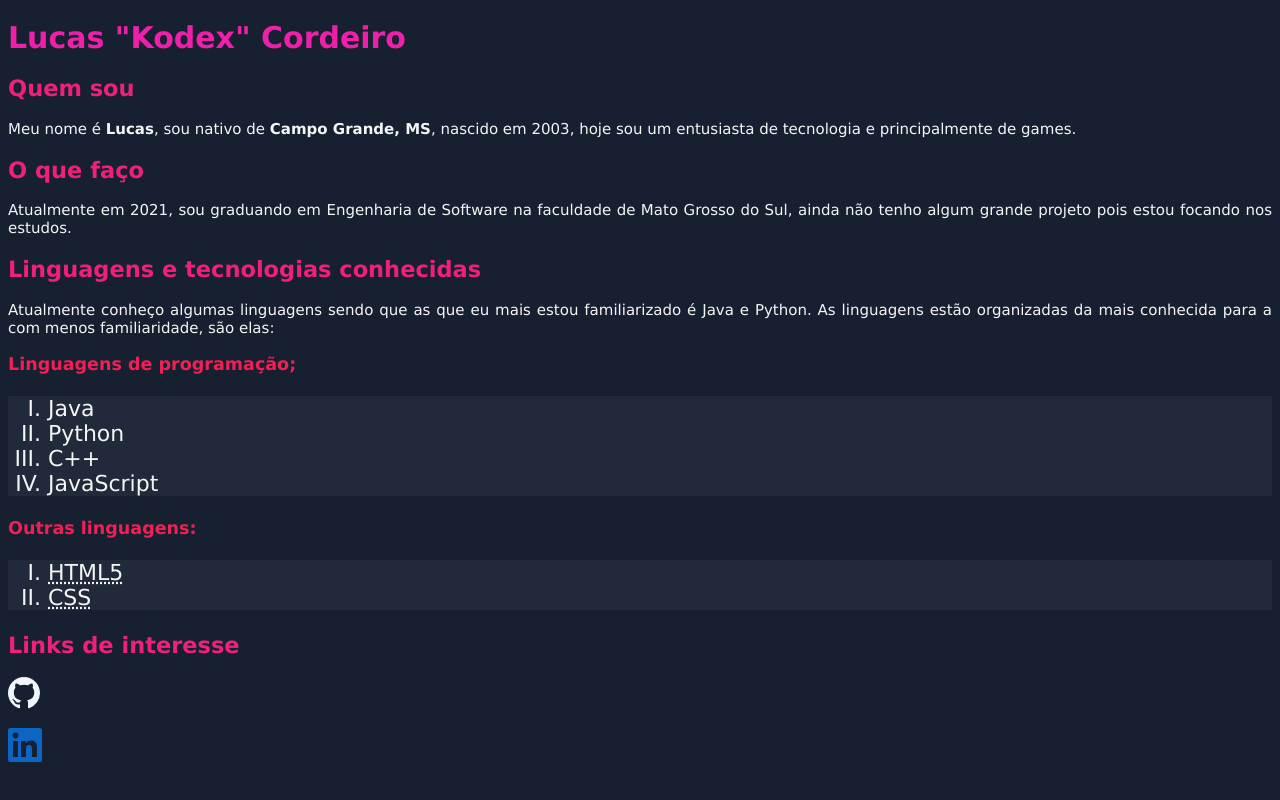
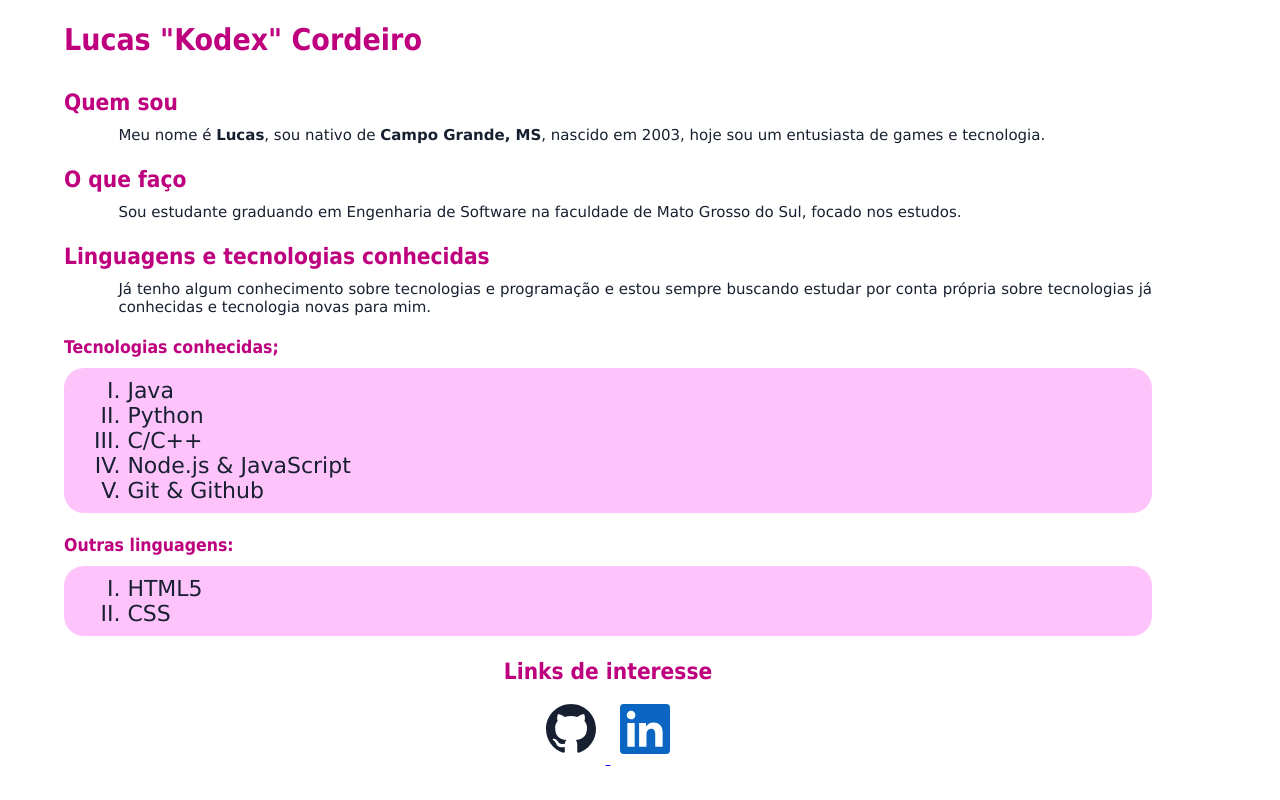
Before and after one commit to LKodex/PaginaPessoalHTMLJS, a plain HTML site: page index.html in a window 1280 px wide. Drawn offline with Linux system fonts and the light colour scheme.

Commit message:
Content and style update
Updated some page content and changed the page style

```diff
--- a/css/style.css
+++ b/css/style.css
@@ -1,30 +1,59 @@
 @charset "UTF-8";
 
-body {
-    background-color: #172030;
+* {
+    margin: 0;
+    padding: 0;
+    box-sizing: border-box;
+}
+
+html, body {
+    height: 100%;
+    width: 100%;
+    overflow: hidden;
+    background-color: #ffffff;
     font-family: 'Lucida Sans Unicode';
     font-size: 15px;
-    color: #f5f5f5;
+    color: #172030;
 }
 
-p {
-    color: #f5f5f5;
+p, li {
     text-align: justify;
+    margin-left: 5%;
 }
 
-h1 {
-    color: #ee20aa;
+abbr {
+    text-decoration: none;
 }
 
-h2 {
-    color: #ee2077;
-}
-
-h3 {
-    color: #ee2055;
+h1, h2, h3 {
+    padding-top: 2%;
+    padding-bottom: 1%;
+    color: #be007f;
+    font-family: 'Tahoma';
 }
 
 ul, ol {
-    background-color: #212a3a;
+    background-color: #ffc3fc;
+    border-radius: 20px;
+    padding: 10px;
     font-size: 22px;
 }
+
+.content {
+    width: 90%;
+    padding-left: 5%;
+}
+
+.links-interesse {
+    text-align: center;
+}
+
+.link-icons {
+    text-align: center;
+}
+
+.link-icons svg {
+    height: 70px;
+    width: 70px;
+    padding: 10px;
+}
--- a/index.html
+++ b/index.html
@@ -8,19 +8,21 @@
     <link rel="stylesheet" href="./css/style.css">
 </head>
 <body>
+    <div class="content">
         <h1>Lucas "Kodex" Cordeiro</h1>
         <h2>Quem sou</h2>
-    <p>Meu nome é <strong>Lucas</strong>, sou nativo de <strong>Campo Grande, MS</strong>, nascido em 2003, hoje sou um entusiasta de tecnologia e principalmente de games.</p>
+        <p>Meu nome é <strong>Lucas</strong>, sou nativo de <strong>Campo Grande, MS</strong>, nascido em 2003, hoje sou um entusiasta de games e tecnologia.</p>
         <h2>O que faço</h2>
-    <p>Atualmente em 2021, sou graduando em Engenharia de Software na faculdade de Mato Grosso do Sul, ainda não tenho algum grande projeto pois estou focando nos estudos.</p>
+        <p>Sou estudante graduando em Engenharia de Software na faculdade de Mato Grosso do Sul, focado nos estudos.</p>
         <h2>Linguagens e tecnologias conhecidas</h2>
-    <p>Atualmente conheço algumas linguagens sendo que as que eu mais estou familiarizado é Java e Python. As linguagens estão organizadas da mais conhecida para a com menos familiaridade, são elas:</p>
-    <h3>Linguagens de programação;</h3>
+        <p>Já tenho algum conhecimento sobre tecnologias e programação e estou sempre buscando estudar por conta própria sobre tecnologias já conhecidas e tecnologia novas para mim.</p>
+        <h3>Tecnologias conhecidas;</h3>
         <ol type="I">
             <li>Java</li>
             <li>Python</li>
-        <li>C++</li>
-        <li>JavaScript</li>
+            <li>C/C++</li>
+            <li>Node.js & JavaScript</li>
+            <li>Git & Github</li>
         </ol>
         <h3>Outras linguagens:</h3>
         <ol type="I">
@@ -31,33 +33,29 @@
                 <abbr title="Cascading Style Sheet">CSS</abbr>
             </li>
         </ol>
-    <h2>Links de interesse</h2>
-    <p>
+        <h2 class="links-interesse">Links de interesse</h2>
+        <div class="link-icons">
             <a href="https://github.com/LKodex/" target="_blank" rel="external">
-            <abbr title="Link do meu Github">
-                <!-- O código abaixo foi retirado do site do próprio Github / https://github.com/ e ligeiramente modificado para aparecer corretamente -->
-                <svg class="octicon octicon-mark-github v-align-middle" height="32" viewBox="0 0 16 16" version="1.1" width="32" aria-hidden="true">
-                    <path fill="#f0f6fc" d="M8 0C3.58 0 0 3.58 0 8c0 3.54 2.29 6.53 5.47 7.59.4.07.55-.17.55-.38 0-.19-.01-.82-.01-1.49-2.01.37-2.53-.49-2.69-.94-.09-.23-.48-.94-.82-1.13-.28-.15-.68-.52-.01-.53.63-.01 1.08.58 1.23.82.72 1.21 1.87.87 2.33.66.07-.52.28-.87.51-1.07-1.78-.2-3.64-.89-3.64-3.95 0-.87.31-1.59.82-2.15-.08-.2-.36-1.02.08-2.12 0 0 .67-.21 2.2.82.64-.18 1.32-.27 2-.27.68 0 1.36.09 2 .27 1.53-1.04 2.2-.82 2.2-.82.44 1.1.16 1.92.08 2.12.51.56.82 1.27.82 2.15 0 3.07-1.87 3.75-3.65 3.95.29.25.54.73.54 1.48 0 1.07-.01 1.93-.01 2.2 0 .21.15.46.55.38A8.013 8.013 0 0016 8c0-4.42-3.58-8-8-8z"></path>
-                </svg>
-                <!-- O código acima foi retirado do site do próprio Github / https://github.com/ e ligeiramente modificado para aparecer corretamente -->
-            </abbr>
-        </a>
-    </p>
-    <p>
-        <a href="https://www.linkedin.com/in/lucas-gon%C3%A7alves-cordeiro-3073181a2/" target="_blank" rel="external">
-            <abbr title="Link do meu Linkedin">
-                <!-- O código abaixo foi retirado do site do próprio Linkedin / https://www.linkedin.com/ e ligeiramente modificado para aparecer corretamente -->
-                <svg xmlns="http://www.w3.org/2000/svg" width="34" height="34" viewBox="0 0 34 34" class="global-nav__logo">
-                    <title>
-                      LinkedIn
-                    </title>
+                <!-- O svg abaixo foi retirado do site do próprio Github / https://github.com/ e modificado para se ajustar às necessidades -->
+                <svg class="github-icon" height="50" viewBox="0 0 16 16" width="50">
+                    <title>Github</title>
                     <g>
-                         <path d="M34,2.5v29A2.5,2.5,0,0,1,31.5,34H2.5A2.5,2.5,0,0,1,0,31.5V2.5A2.5,2.5,0,0,1,2.5,0h29A2.5,2.5,0,0,1,34,2.5ZM10,13H5V29h5Zm.45-5.5A2.88,2.88,0,0,0,7.59,4.6H7.5a2.9,2.9,0,0,0,0,5.8h0a2.88,2.88,0,0,0,2.95-2.81ZM29,19.28c0-4.81-3.06-6.68-6.1-6.68a5.7,5.7,0,0,0-5.06,2.58H17.7V13H13V29h5V20.49a3.32,3.32,0,0,1,3-3.58h.19c1.59,0,2.77,1,2.77,3.52V29h5Z" fill="#0a66c2"></path>
+                        <path fill="#172030" d="M8 0C3.58 0 0 3.58 0 8c0 3.54 2.29 6.53 5.47 7.59.4.07.55-.17.55-.38 0-.19-.01-.82-.01-1.49-2.01.37-2.53-.49-2.69-.94-.09-.23-.48-.94-.82-1.13-.28-.15-.68-.52-.01-.53.63-.01 1.08.58 1.23.82.72 1.21 1.87.87 2.33.66.07-.52.28-.87.51-1.07-1.78-.2-3.64-.89-3.64-3.95 0-.87.31-1.59.82-2.15-.08-.2-.36-1.02.08-2.12 0 0 .67-.21 2.2.82.64-.18 1.32-.27 2-.27.68 0 1.36.09 2 .27 1.53-1.04 2.2-.82 2.2-.82.44 1.1.16 1.92.08 2.12.51.56.82 1.27.82 2.15 0 3.07-1.87 3.75-3.65 3.95.29.25.54.73.54 1.48 0 1.07-.01 1.93-.01 2.2 0 .21.15.46.55.38A8.013 8.013 0 0016 8c0-4.42-3.58-8-8-8z"></path>
                     </g>
                 </svg>
-                <!-- O código acima foi retirado do site do próprio Linkedin / https://www.linkedin.com/ e ligeiramente modificado para aparecer corretamente -->
-            </abbr>
+                <!-- O svg acima foi retirado do site do próprio Github / https://github.com/ e modificado para se ajustar às necessidades -->
             </a>
-    </p>
+            <a href="https://www.linkedin.com/in/lucas-gon%C3%A7alves-cordeiro-3073181a2/" target="_blank" rel="external">
+                <!-- O svg acima foi retirado do site do próprio Linkedin / https://www.linkedin.com/ e modificado para se ajustar às necessidades -->
+                <svg class="linkedin-icon" width="50" height="50" viewBox="0 0 34 34">
+                    <title>LinkedIn</title>
+                    <g>
+                        <path fill="#0a66c2" d="M34,2.5v29A2.5,2.5,0,0,1,31.5,34H2.5A2.5,2.5,0,0,1,0,31.5V2.5A2.5,2.5,0,0,1,2.5,0h29A2.5,2.5,0,0,1,34,2.5ZM10,13H5V29h5Zm.45-5.5A2.88,2.88,0,0,0,7.59,4.6H7.5a2.9,2.9,0,0,0,0,5.8h0a2.88,2.88,0,0,0,2.95-2.81ZM29,19.28c0-4.81-3.06-6.68-6.1-6.68a5.7,5.7,0,0,0-5.06,2.58H17.7V13H13V29h5V20.49a3.32,3.32,0,0,1,3-3.58h.19c1.59,0,2.77,1,2.77,3.52V29h5Z"></path>
+                    </g>
+                </svg>
+                <!-- O svg acima foi retirado do site do próprio Linkedin / https://www.linkedin.com/ e modificado para se ajustar às necessidades -->
+            </a>
+        </div>
+    </div>
 </body>
 </html>
```
Lines whose indentation alone changed are shown as unchanged.
